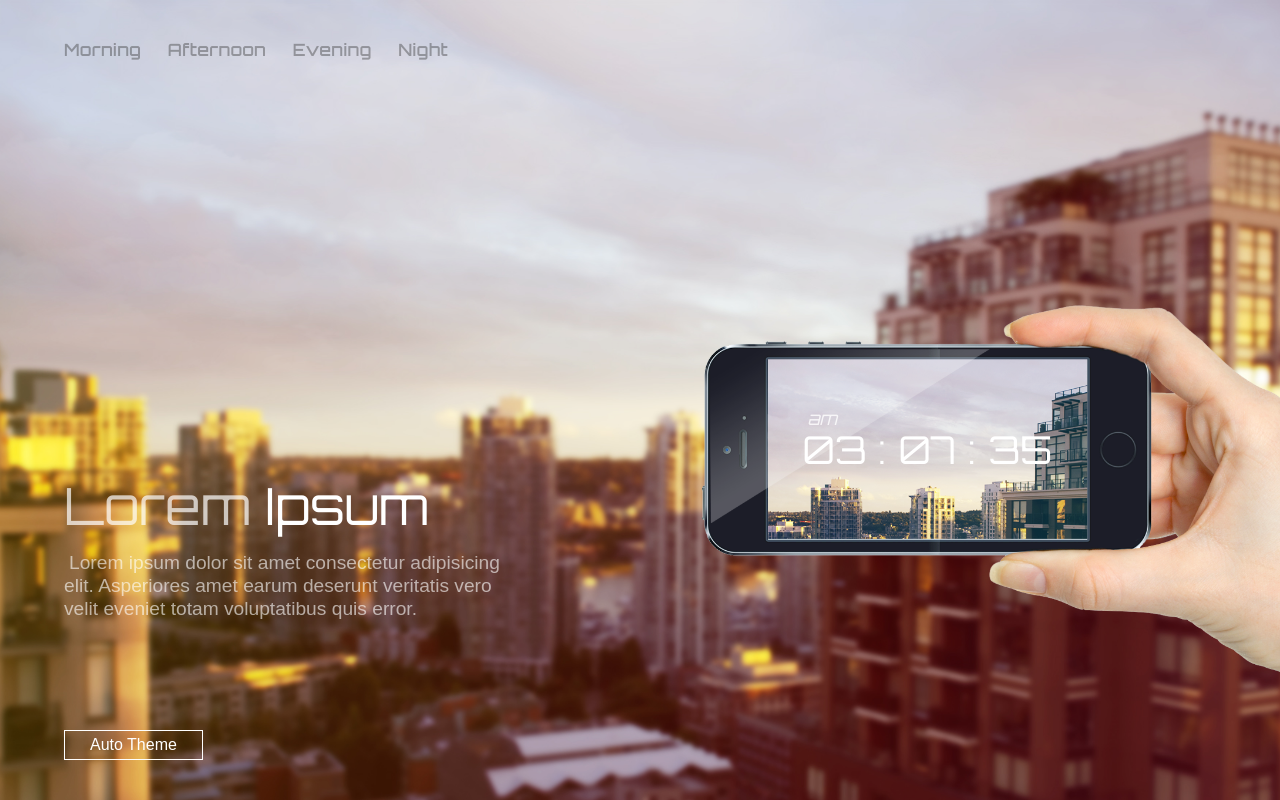
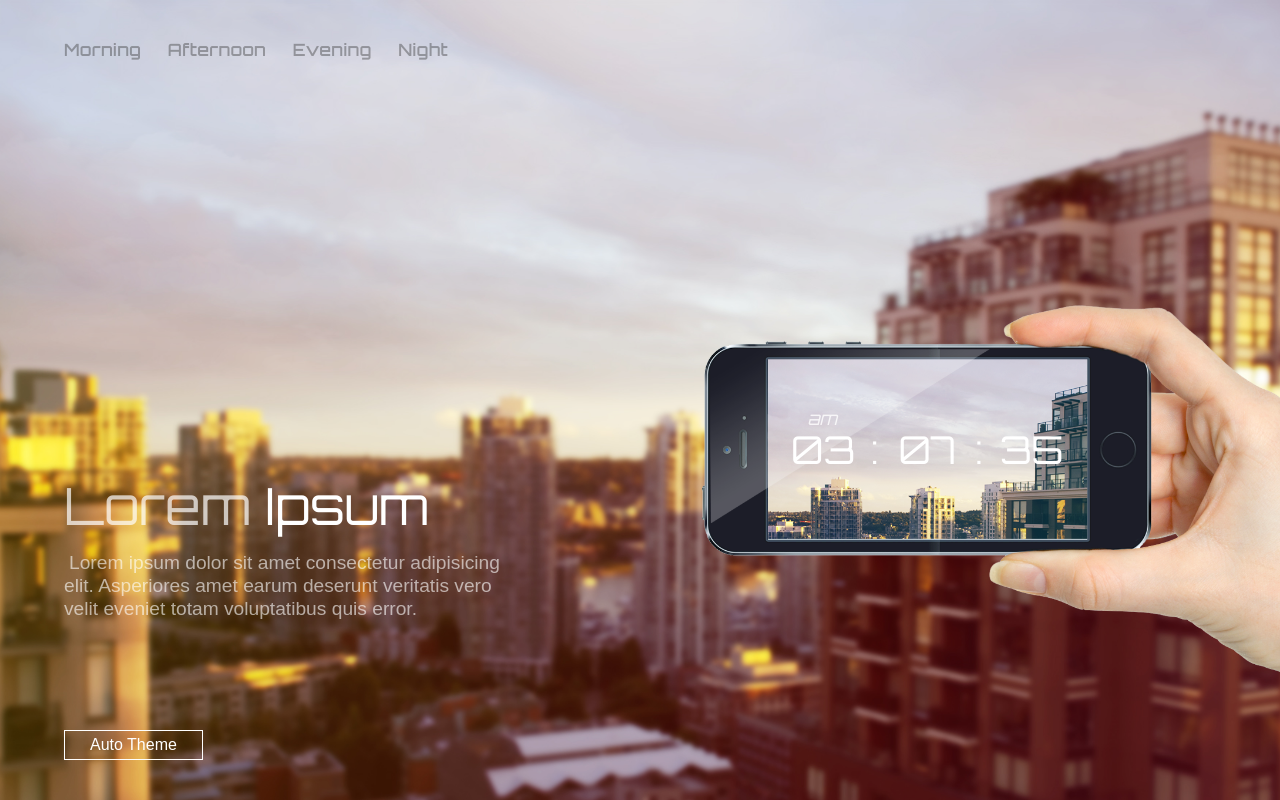
Before and after one commit to seohyon-cho/1115activity, a plain HTML site: page index.html in a window 1280 px wide. Shown: the top 800 px of the page. Drawn offline with Linux system fonts and the light colour scheme.

Commit message:
시간이 변할 때마다 위치값이 미세하게 변하는 문제 해결

```diff
--- a/scss/style.scss
+++ b/scss/style.scss
@@ -156,6 +156,11 @@ main {
 				font-size: 1.4rem;
 				opacity: 0.8;
 			}
+
+			span {
+				width: 90px;
+				text-align: center;
+			}
 		}
 	}
 }
```
Also changed, not shown: css/style.css, 1 other file.
